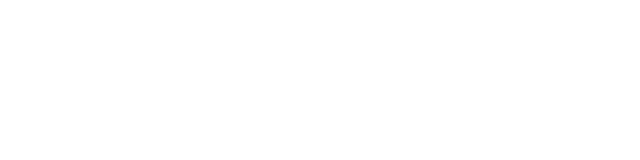
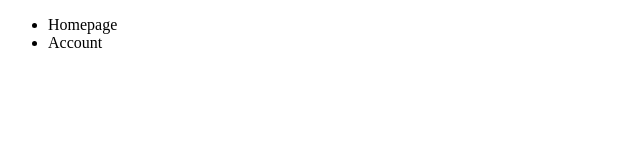
Before and after one commit to NestorNebula/blog-api, a React (Vite) app in the folder blog-user/: page / in a window 1280 px wide. Shown: the top 160 px of the page, without its empty margins (0-640 px from the left). Built offline with nearby package versions, Linux system fonts and the light colour scheme.

Commit message:
feat: add Navbar inside of App

```diff
--- a/blog-user/src/App.jsx
+++ b/blog-user/src/App.jsx
@@ -1,7 +1,12 @@
 import './App.css';
+import Navbar from './components/navbar/Navbar';
 
 function App() {
-  return <></>;
+  return (
+    <>
+      <Navbar />
+    </>
+  );
 }
 
 export default App;
```
